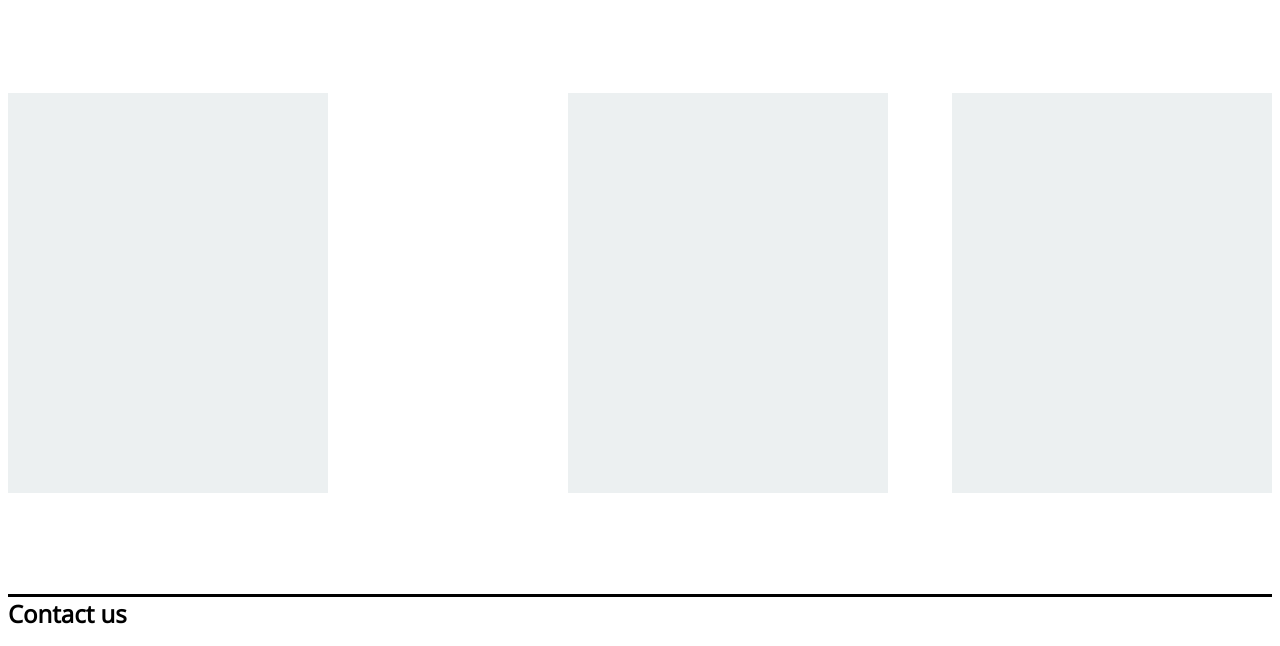
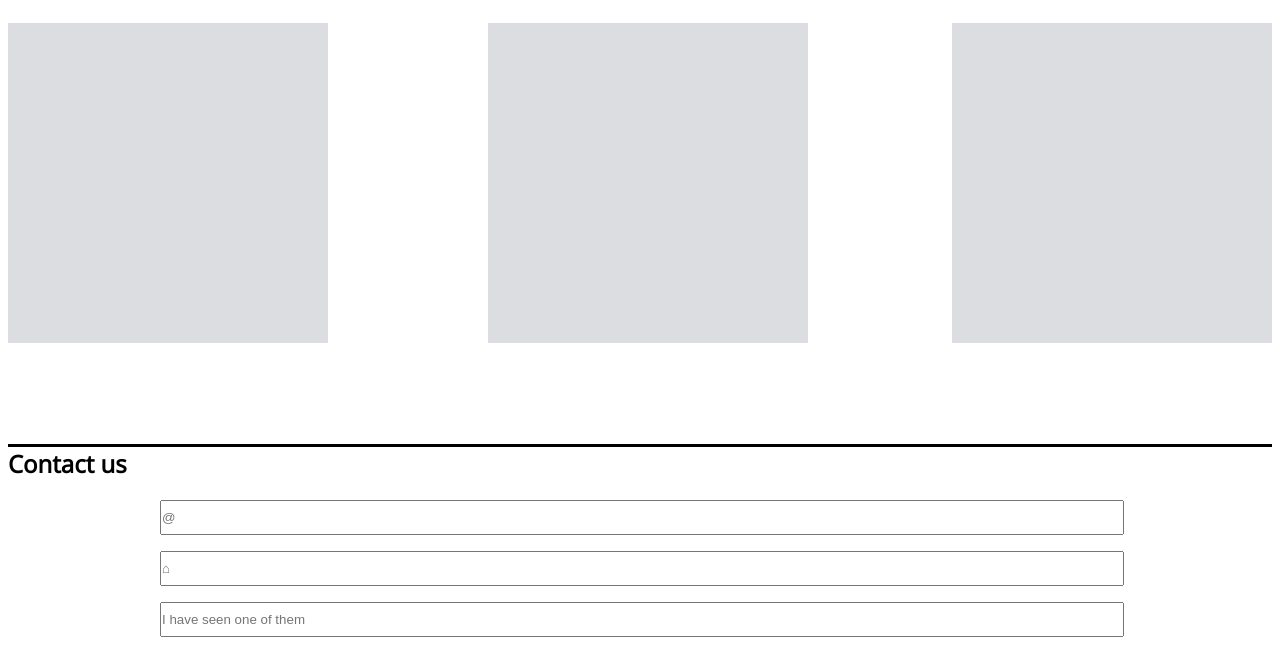
Before and after one commit to adnensaid/HTML-box-model, a plain HTML site: page index.html in a window 1280 px wide. Shown: the part 691-1337 px from the top of the page. Drawn offline with nearby package versions, Linux system fonts and the light colour scheme.

Commit message:
set section article

```diff
--- a/index.html
+++ b/index.html
@@ -27,11 +27,11 @@
         <section class="titleContent">
             <h2 class="title">Fellows wanted dead <span> (or alive if you want to eat them later) </span> </h2>
         </section>
-        <section class="listArticles">
-            <article></article>
-            <article></article>
-            <article></article>
-        </section>
+        <div class="test">
+          <article></article>
+          <article></article>
+          <article></article>
+        </div>
         <form class="form">
             <h2 class="underline">Contact us</h2>
             <div class="formContent">
--- a/style.css
+++ b/style.css
@@ -63,27 +63,7 @@ ul{
 }
 
 /*  section articles */
-.listArticles{
-  display: block;
-  margin: auto;
-  position: relative;
-  margin: 6rem 0;
 
-}
-.listArticles article{
-  background: #ecf0f1;
-  width: 20rem;
-  height: 25rem;
-  display: inline-block;
-}
-.listArticles article:nth-child(3){
-  position: absolute;
-  right: 0;
-}
-.listArticles article:nth-child(2){
-  position: absolute;
-  left: calc(50vh + 10rem);
-}
 .underline{
   border-top: .2rem solid black;
 }
@@ -100,3 +80,22 @@ input, textarea{
   margin: 1rem 0;
   padding: .5rem 0;
 }
+.test{
+}
+.test article{
+  width: 20rem;
+  height: 20rem;
+  background: #dcdde1;
+  display:inline-block;
+  margin: 0;
+  padding: 0;
+}
+.test article:nth-child(1){
+  float: left;
+}
+.test article:nth-child(2){
+  margin-left: calc(50vw - 30rem)
+}
+.test article:nth-child(3){
+  float: right;
+}
```
